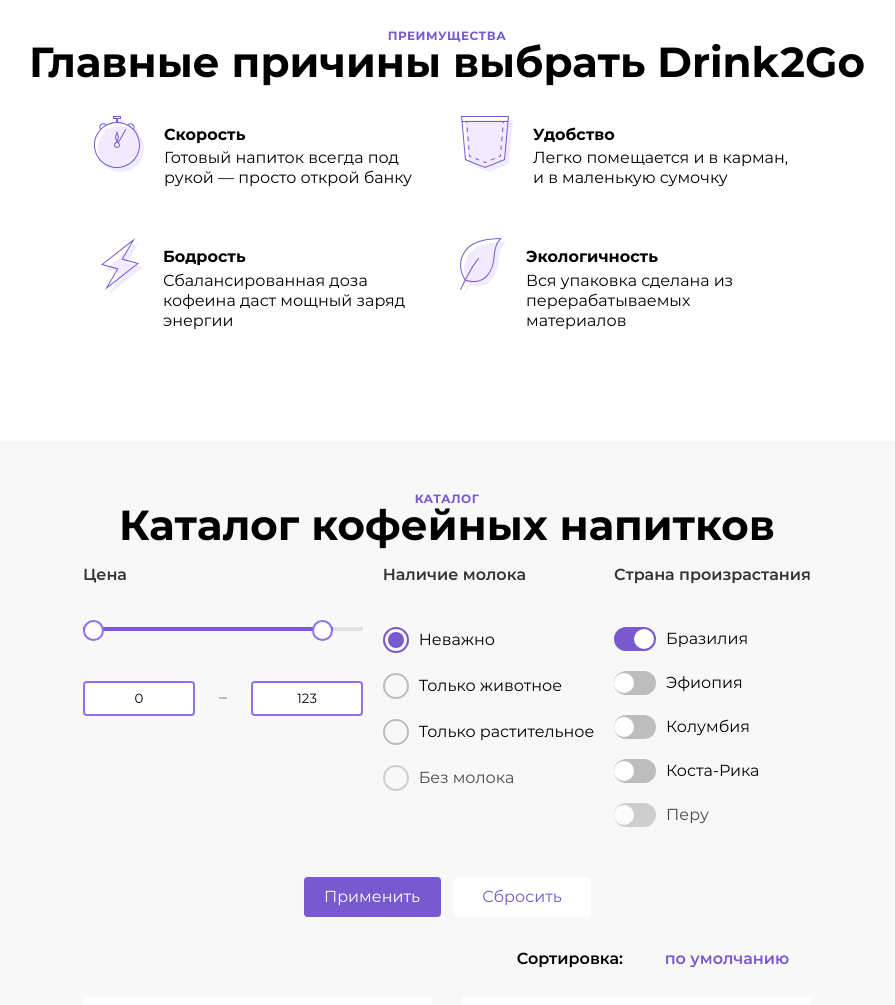
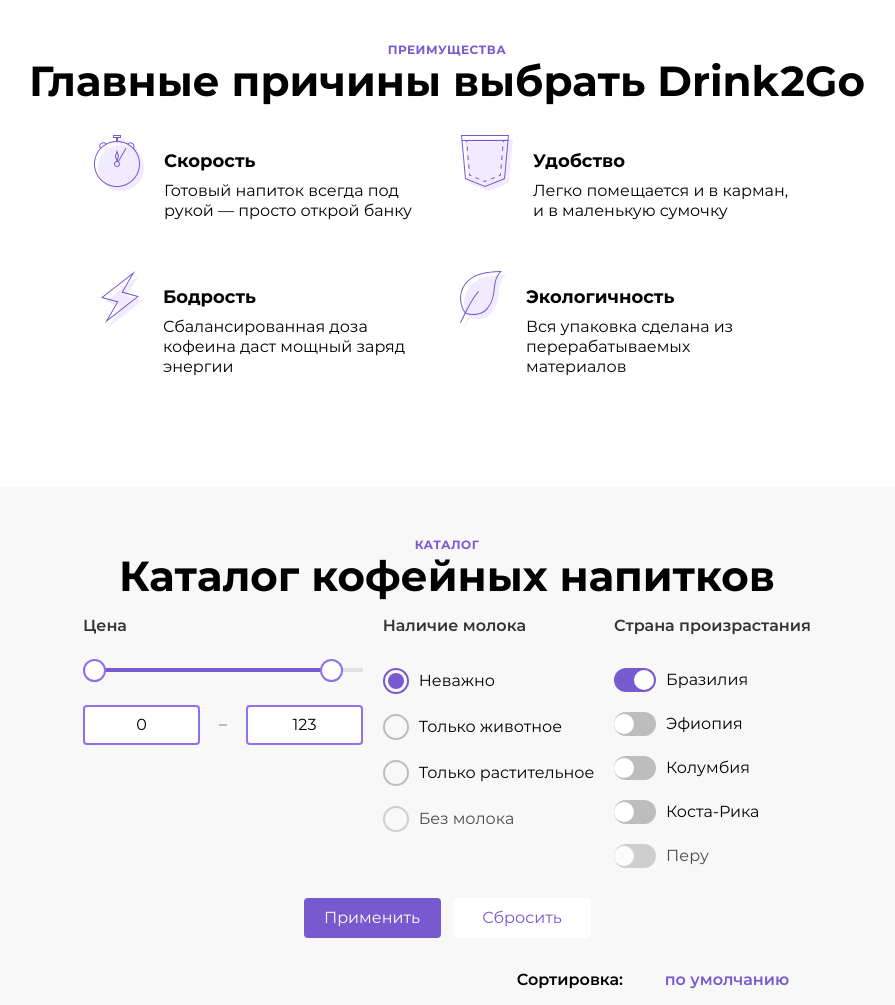
Before and after one commit to DmitriyVls/twoGo, a website: page source/index.html in a window 1280 px wide. Shown: the part 740-1745 px from the top of the page, without its empty margins (193-1088 px from the left). Drawn offline with nearby package versions, Linux system fonts and the light colour scheme; files that its build step writes are made by us from their sources; files whose address does not match are found by name.

Commit message:
pp-mobile

```diff
--- a/source/sass/blocks/burger.scss
+++ b/source/sass/blocks/burger.scss
@@ -1,6 +1,5 @@
 .burger {
   display: block;
-  padding-right: 20px;
 }
 
 .burger--no-js {
--- a/source/sass/blocks/catalog.scss
+++ b/source/sass/blocks/catalog.scss
@@ -17,6 +17,7 @@
 
   &::before {
     content: "Каталог";
+    padding-bottom: 5px;
   }
 }
 
--- a/source/sass/blocks/features.scss
+++ b/source/sass/blocks/features.scss
@@ -27,6 +27,7 @@
 
   &::before {
     content: "Преимущества";
+    padding-bottom: 5px;
   }
 }
 
@@ -34,6 +35,8 @@
   display: block;
   text-align: center;
   padding-top: 10px;
+  font-size: 18px;
+  line-height: 32px;
 }
 
 .features__text {
--- a/source/sass/blocks/form.scss
+++ b/source/sass/blocks/form.scss
@@ -13,7 +13,7 @@
   line-height: 24px;
   letter-spacing: 0;
   color: $color-333333;
-  padding-bottom: 20px;
+  padding-bottom: 10px;
 }
 
 .form__range {
@@ -23,6 +23,10 @@
 
 .form__item {
   padding-bottom: 20px;
+
+  &:last-child {
+    padding-bottom: 0;
+  }
 }
 
 .form__button {
--- a/source/sass/blocks/logo.scss
+++ b/source/sass/blocks/logo.scss
@@ -1,5 +1,5 @@
 .logo {
-  flex-grow: 3;
+  margin-right: 86px;
   padding-left: 20px;
 }
 
--- a/source/sass/blocks/number.scss
+++ b/source/sass/blocks/number.scss
@@ -17,11 +17,13 @@
 
 .number__input {
   display: block;
-  width: 90px;
-  padding: 8px 9px;
+  width: 95px;
+  padding: 6px 9px;
   background-color: $color-ffffff;
   border: 2px solid $color-9070ec;
   border-radius: 4px;
+  font-size: inherit;
+  line-height: 24px;
   text-align: center;
   outline: none;
   appearance: textfield;
--- a/source/sass/blocks/promo.scss
+++ b/source/sass/blocks/promo.scss
@@ -19,7 +19,6 @@
 }
 
 .promo__text {
-  padding: 0 20px;
   padding-bottom: 20px;
   margin: 0;
 }
--- a/source/sass/blocks/range.scss
+++ b/source/sass/blocks/range.scss
@@ -1,5 +1,5 @@
 .range__wrapper {
-  padding-bottom: 50px;
+  padding-bottom: 33px;
 }
 
 .rande__scale {
@@ -9,7 +9,7 @@
 }
 
 .range__bar {
-  width: 250px;
+  width: 260px;
   height: 4px;
   position: relative;
   background-color: $color-7859cf;
@@ -17,8 +17,8 @@
 
 .range__toggle {
   display: block;
-  width: 21px;
-  height: 21px;
+  width: 23px;
+  height: 23px;
   border-radius: 100%;
   border: 2px solid $color-9070ec;
   cursor: pointer;
--- a/source/sass/blocks/slider.scss
+++ b/source/sass/blocks/slider.scss
@@ -1,6 +1,7 @@
 .slider__wrapper {
   position: relative;
   z-index: 1;
+  padding-top: 14px;
 }
 
 .slider__page {
@@ -52,7 +53,7 @@
   top: 0;
   position: absolute;
   z-index: 1;
-  margin: 0 2%;
+  margin: 0 ;
 }
 
 .slider__button {
```
